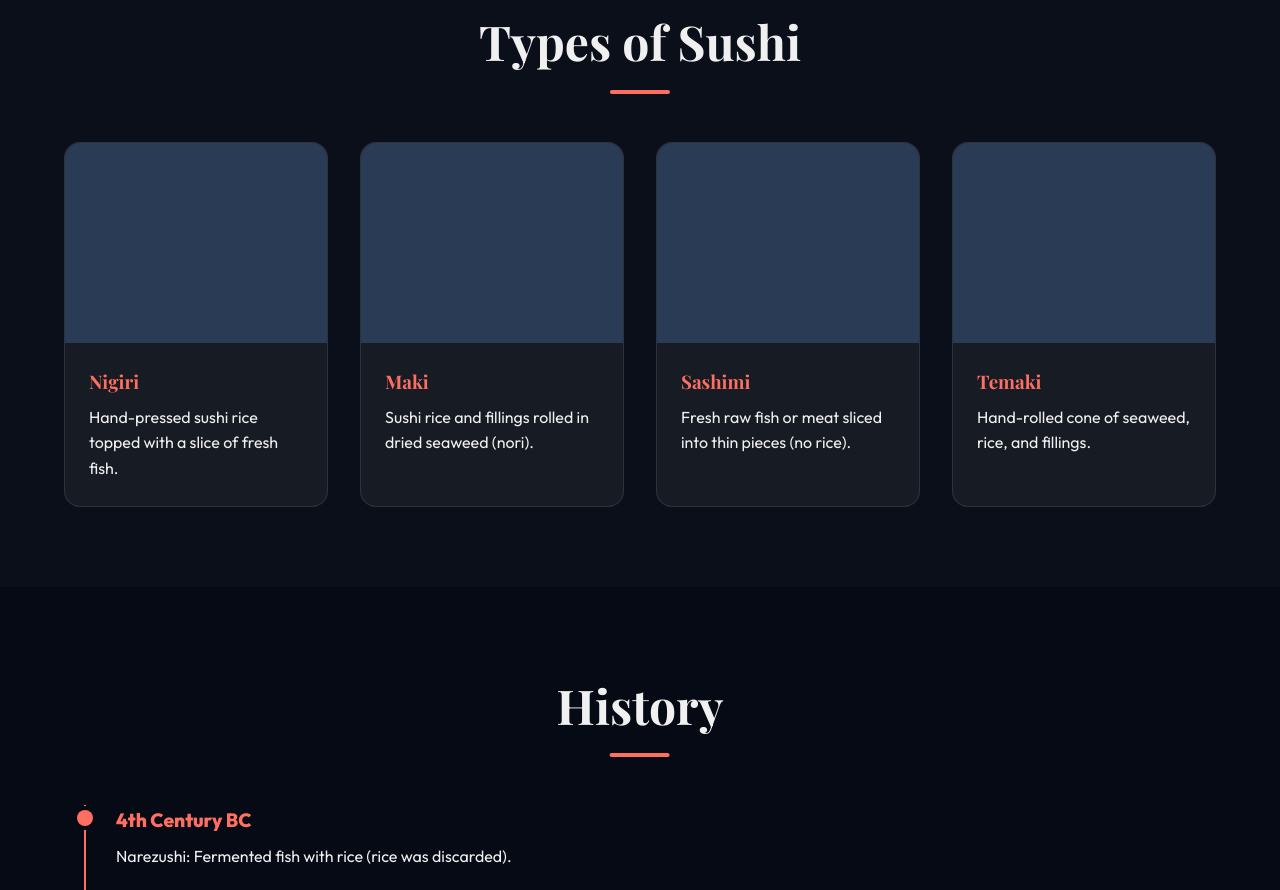
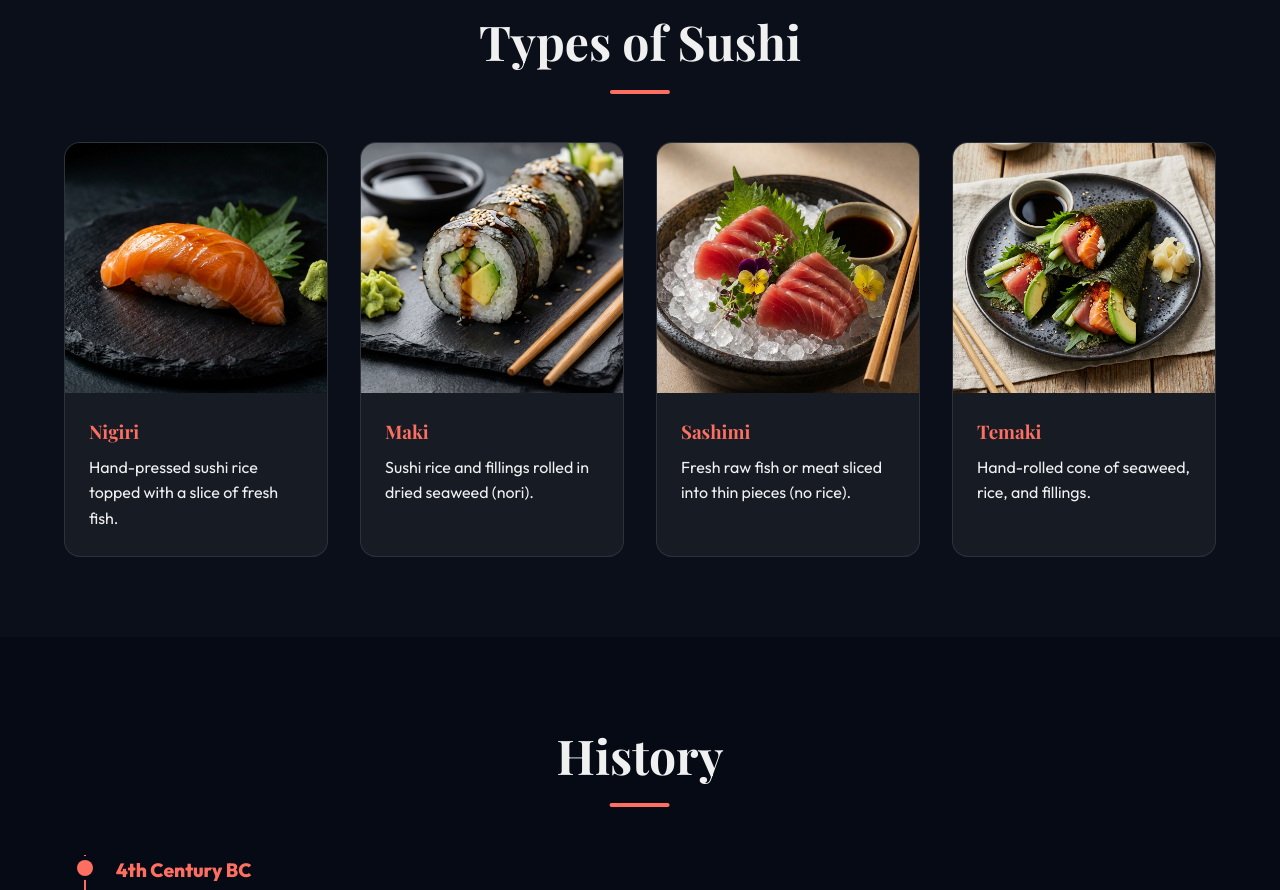
Before and after one commit to Sombrero7/sushi-website, a plain HTML site: page index.html in a window 1280 px wide. Shown: the part 1227-2117 px from the top of the page. Drawn offline with nearby package versions, Linux system fonts and the light colour scheme; a web font is replaced by a local one.

Commit message:
feat: Add sushi type and hero background images to improve visual presentation.

```diff
--- a/index.html
+++ b/index.html
@@ -1,15 +1,20 @@
 <!DOCTYPE html>
 <html lang="en">
+
 <head>
     <meta charset="UTF-8">
     <meta name="viewport" content="width=device-width, initial-scale=1.0">
     <title>The Art of Sushi</title>
-    <meta name="description" content="Discover the history, types, and etiquette of sushi. An educational journey into Japanese culinary art.">
+    <meta name="description"
+        content="Discover the history, types, and etiquette of sushi. An educational journey into Japanese culinary art.">
     <link rel="preconnect" href="https://fonts.googleapis.com">
     <link rel="preconnect" href="https://fonts.gstatic.com" crossorigin>
-    <link href="https://fonts.googleapis.com/css2?family=Outfit:wght@300;400;600;800&family=Playfair+Display:ital,wght@0,400;0,700;1,400&display=swap" rel="stylesheet">
+    <link
+        href="https://fonts.googleapis.com/css2?family=Outfit:wght@300;400;600;800&family=Playfair+Display:ital,wght@0,400;0,700;1,400&display=swap"
+        rel="stylesheet">
     <link rel="stylesheet" href="styles.css">
 </head>
+
 <body>
     <nav class="glass-nav">
         <div class="logo">SUSHI</div>
@@ -36,7 +41,9 @@
                 <h2 class="section-title">More Than Just Food</h2>
                 <div class="intro-grid">
                     <div class="intro-text reveal">
-                        <p>Sushi is an art form that balances flavor, texture, and aesthetic beauty. Originating in Southeast Asia as a way to preserve fish, it has evolved into a global culinary phenomenon.</p>
+                        <p>Sushi is an art form that balances flavor, texture, and aesthetic beauty. Originating in
+                            Southeast Asia as a way to preserve fish, it has evolved into a global culinary phenomenon.
+                        </p>
                     </div>
                 </div>
             </div>
@@ -48,28 +55,28 @@
                 <div class="card-grid">
                     <!-- Cards will be populated here -->
                     <div class="card reveal delay-1">
-                        <div class="card-image-placeholder generic-sushi"></div>
+                        <img src="assets/images/nigiri.png" alt="Nigiri Sushi" class="card-image">
                         <div class="card-content">
                             <h3>Nigiri</h3>
                             <p>Hand-pressed sushi rice topped with a slice of fresh fish.</p>
                         </div>
                     </div>
                     <div class="card reveal delay-2">
-                         <div class="card-image-placeholder generic-sushi"></div>
+                        <img src="assets/images/maki.png" alt="Maki Sushi" class="card-image">
                         <div class="card-content">
                             <h3>Maki</h3>
                             <p>Sushi rice and fillings rolled in dried seaweed (nori).</p>
                         </div>
                     </div>
                     <div class="card reveal delay-3">
-                         <div class="card-image-placeholder generic-sushi"></div>
+                        <img src="assets/images/sashimi.png" alt="Sashimi" class="card-image">
                         <div class="card-content">
                             <h3>Sashimi</h3>
                             <p>Fresh raw fish or meat sliced into thin pieces (no rice).</p>
                         </div>
                     </div>
                     <div class="card reveal delay-4">
-                         <div class="card-image-placeholder generic-sushi"></div>
+                        <img src="assets/images/temaki.png" alt="Temaki Sushi" class="card-image">
                         <div class="card-content">
                             <h3>Temaki</h3>
                             <p>Hand-rolled cone of seaweed, rice, and fillings.</p>
@@ -126,4 +133,5 @@
 
     <script src="script.js"></script>
 </body>
+
 </html>
--- a/styles.css
+++ b/styles.css
@@ -2,8 +2,10 @@
     --bg-color: #050a14;
     --card-bg: rgba(255, 255, 255, 0.05);
     --text-color: #f0f0f0;
-    --accent-color: #ff6f61; /* Salmon/Coral */
-    --secondary-accent: #ffd700; /* Gold subtle */
+    --accent-color: #ff6f61;
+    /* Salmon/Coral */
+    --secondary-accent: #ffd700;
+    /* Gold subtle */
     --glass-border: 1px solid rgba(255, 255, 255, 0.1);
     --font-heading: 'Playfair Display', serif;
     --font-body: 'Outfit', sans-serif;
@@ -28,7 +30,9 @@ body {
 }
 
 /* Typography */
-h1, h2, h3 {
+h1,
+h2,
+h3 {
     font-family: var(--font-heading);
     font-weight: 700;
 }
@@ -112,9 +116,22 @@ h2.section-title::after {
     justify-content: center;
     text-align: center;
     position: relative;
-    background: radial-gradient(circle at center, #1a253a 0%, #050a14 100%);
+    background: url('assets/images/hero-bg.png') no-repeat center center/cover;
     overflow: hidden;
 }
+
+.hero-section::before {
+    content: '';
+    position: absolute;
+    top: 0;
+    left: 0;
+    width: 100%;
+    height: 100%;
+    background: rgba(5, 10, 20, 0.6);
+    /* Overlay to ensure text readability */
+    z-index: 1;
+}
+
 
 .hero-content {
     z-index: 2;
@@ -177,13 +194,16 @@ h2.section-title::after {
     background: rgba(255, 255, 255, 0.08);
 }
 
-.card-image-placeholder {
-    height: 200px;
-    background: #2a3b55;
-    display: flex;
-    align-items: center;
-    justify-content: center;
-    color: rgba(255,255,255,0.2);
+.card-image {
+    width: 100%;
+    height: 250px;
+    object-fit: cover;
+    display: block;
+    transition: transform 0.5s;
+}
+
+.card:hover .card-image {
+    transform: scale(1.05);
 }
 
 .card-content {
@@ -236,7 +256,7 @@ h2.section-title::after {
 
 .etiquette-item {
     padding: 2rem;
-    border: 1px solid rgba(255,255,255,0.1);
+    border: 1px solid rgba(255, 255, 255, 0.1);
     border-radius: 12px;
 }
 
@@ -251,7 +271,7 @@ footer {
     padding: 2rem;
     border-top: var(--glass-border);
     margin-top: 4rem;
-    color: rgba(255,255,255,0.5);
+    color: rgba(255, 255, 255, 0.5);
     font-size: 0.9rem;
 }
 
@@ -265,6 +285,7 @@ footer {
         opacity: 0;
         transform: translateY(30px);
     }
+
     to {
         opacity: 1;
         transform: translateY(0);
@@ -282,14 +303,35 @@ footer {
     transform: translateY(0);
 }
 
-.delay-1 { transition-delay: 0.1s; }
-.delay-2 { transition-delay: 0.2s; }
-.delay-3 { transition-delay: 0.3s; }
-.delay-4 { transition-delay: 0.4s; }
+.delay-1 {
+    transition-delay: 0.1s;
+}
+
+.delay-2 {
+    transition-delay: 0.2s;
+}
+
+.delay-3 {
+    transition-delay: 0.3s;
+}
+
+.delay-4 {
+    transition-delay: 0.4s;
+}
 
 /* Responsive */
 @media (max-width: 768px) {
-    h1.main-title { font-size: 3rem; }
-    h2.section-title { font-size: 2.2rem; }
-    .nav-links { display: none; } /* Simple hiding for first pass */
+    h1.main-title {
+        font-size: 3rem;
+    }
+
+    h2.section-title {
+        font-size: 2.2rem;
+    }
+
+    .nav-links {
+        display: none;
+    }
+
+    /* Simple hiding for first pass */
 }
```
Also changed, not shown: assets/images/hero-bg.png (added), assets/images/maki.png (added), assets/images/nigiri.png (added), assets/images/sashimi.png (added), assets/images/temaki.png (added).
